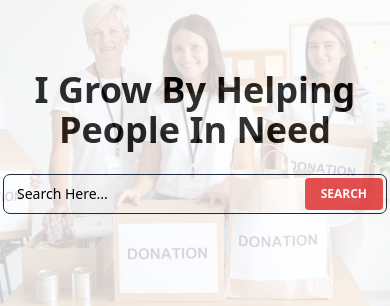
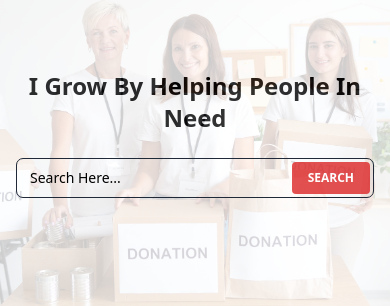
Before and after one commit to anupamahalder/Fund-Joy-Donation-React-Project, a React (Vite) app: page / in a window 390 px wide. Shown: the part 220-526 px from the top of the page. Built offline with nearby package versions, Linux system fonts and the light colour scheme.

Commit message:
Added padding to search field in home page

```diff
--- a/src/Components/DonationCard/DonationDetail.jsx
+++ b/src/Components/DonationCard/DonationDetail.jsx
@@ -41,7 +41,7 @@ const DonationDetail = ({donation={}}) => {
                 </div>
             </div>
             <h1 className='text-3xl font-bold my-4 mx-6'>{Title}</h1>
-            <p className='mx-6 text-gray-700 '>
+            <p className='mx-6 md:text-xl text-gray-700 mb-20'>
             Your generous donation can make a world of difference to those in need. Every contribution, whether big or small, helps us create a brighter future and provide essential assistance to those facing adversity. With your support, we can continue our mission to bring hope, relief, and positive change to the lives of individuals and communities in need. Your donation fuels our efforts to make the world a better place, and together, we can make a lasting impact that reverberates far beyond today. Please consider giving today and be a part of our journey towards a better tomorrow.
             </p>
         </div>
--- a/src/Pages/Home/Home.jsx
+++ b/src/Pages/Home/Home.jsx
@@ -27,8 +27,8 @@ const Home = () => {
             <div className="h-[450px] bg-black opacity-20 w-full bg-[url('/public/banner1.jpeg')] bg-cover bg-center">
             </div>
             <div className="-mt-64">
-                <h1 className="text-center text-4xl opacity-100 font-bold mb-6">I Grow By Helping People In Need</h1>
-                <div className="relative flex h-10 w-full mx-auto  min-w-[200px] max-w-[24rem]">
+                <h1 className="text-center text-2xl md:text-4xl opacity-100 font-bold mb-6">I Grow By Helping People In Need</h1>
+                <div className="relative md:flex h-10 mx-4 md:w-full md:mx-auto  min-w-[150px] md:max-w-[24rem]">
                 <input onChange={handleSearchBtn} value={inputText}
                     type="text"
                     className="peer h-full w-full rounded-[7px] border border-blue-gray-200 border-t-transparent bg-transparent px-3 py-2.5 pr-20 font-sans text-sm font-normal text-blue-gray-700 outline outline-0 transition-all placeholder-shown:border placeholder-shown:border-gray-800 placeholder-shown:border-t-blue-gray-200 focus:border-2 focus:border-red-600 focus:border-t-transparent focus:outline-0 disabled:border-0 disabled:bg-blue-gray-50"
```
